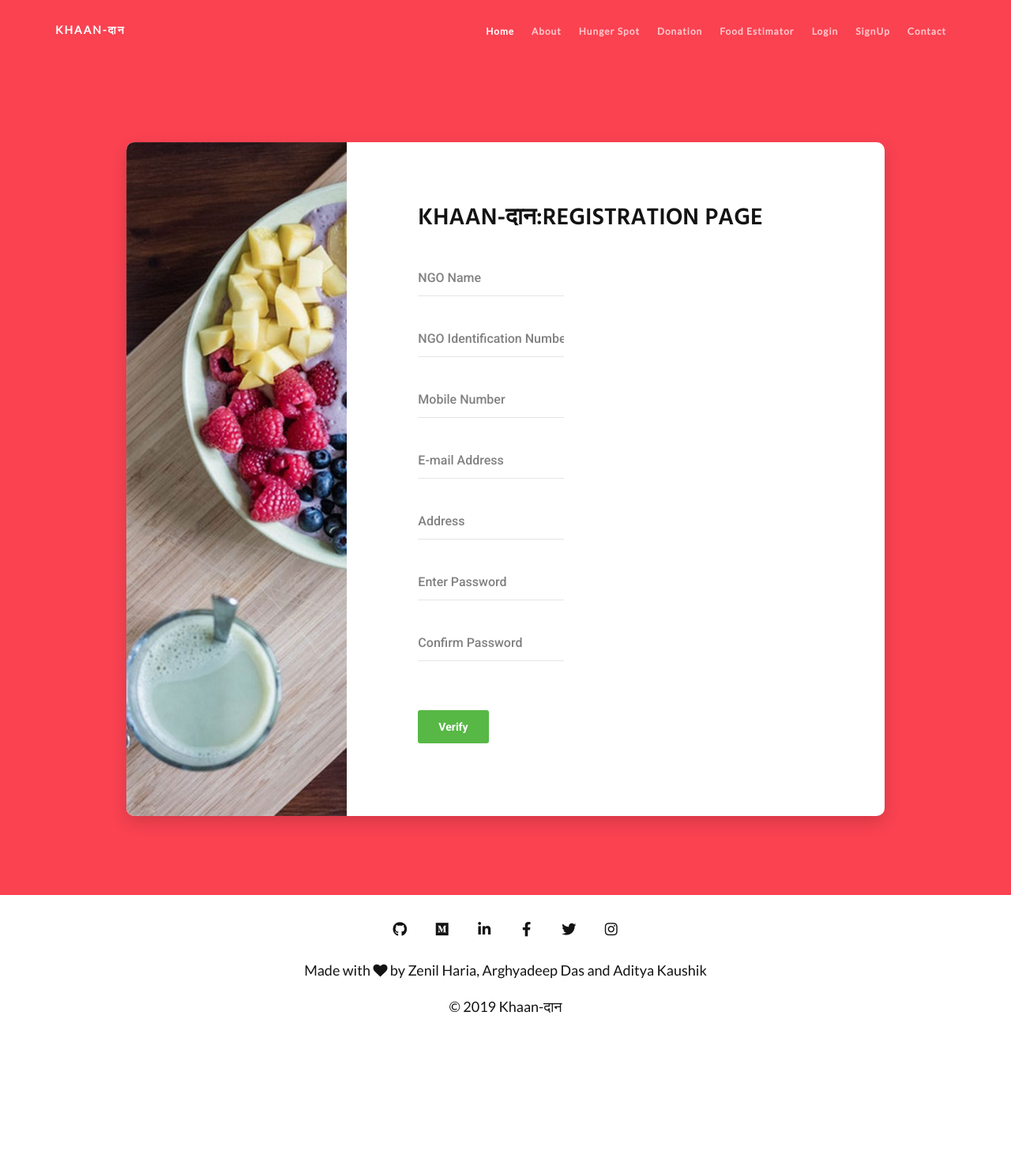
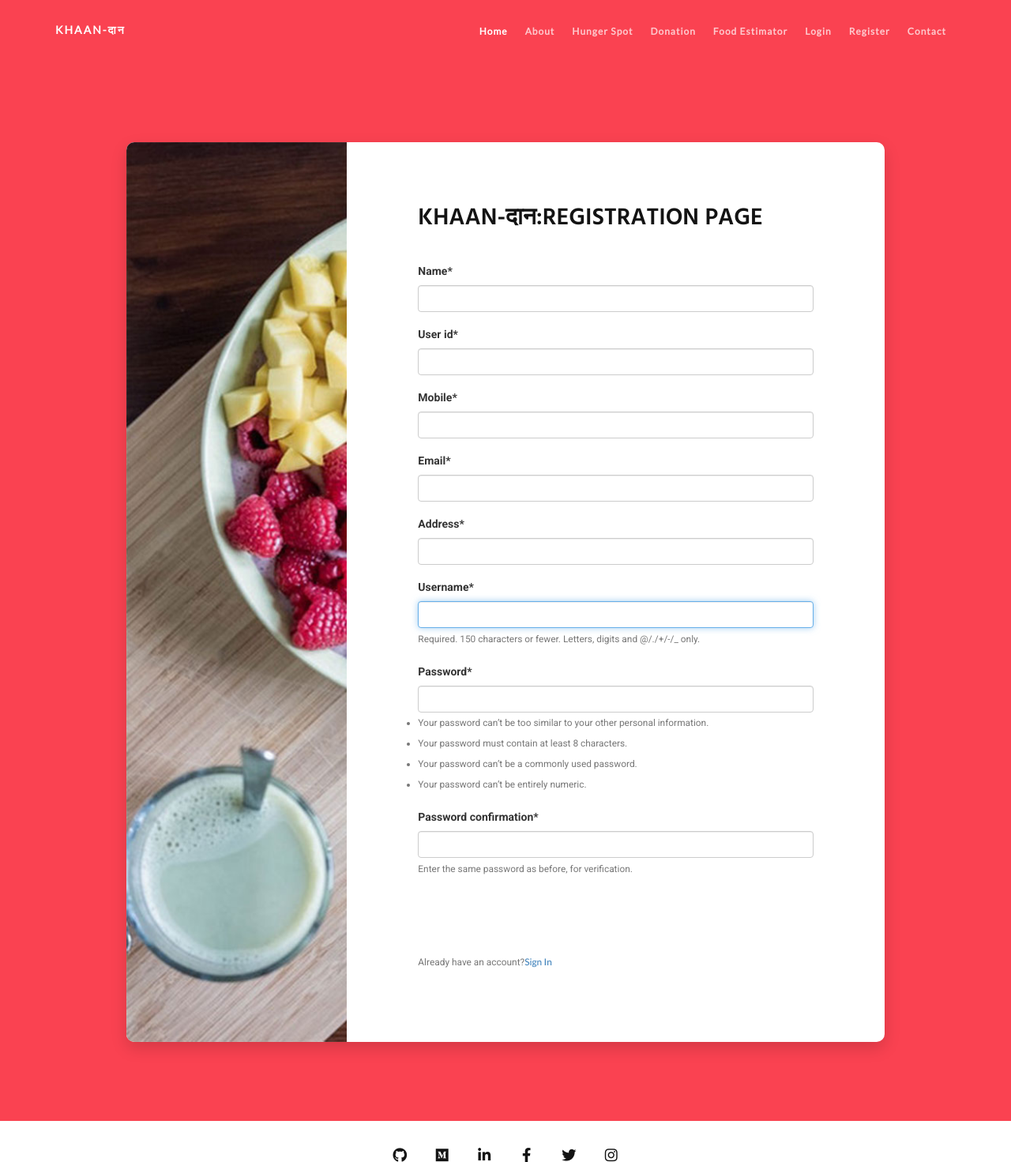
Before and after one commit to zenilharia26/KhaanDaan, a Django app: page /register/ngo in a window 1280 px wide. Shown: the top 1471 px of the page at 79% size. Before the commit the page ends 1282 px from the top, so only its background shows below. Run offline with Django 3.2, Linux system fonts and the light colour scheme; some libraries are stand-ins or nearby versions.

Commit message:
Fixed Registration partially

```diff
--- a/KhaanDaan/urls.py
+++ b/KhaanDaan/urls.py
@@ -20,10 +20,11 @@
 from django.contrib.auth import views as auth_views
 
 urlpatterns = [
-    path('admin/', admin.site.urls, name="Admin"),
-    path('', home_views.home, name="Homepage"),
+    path('admin/', admin.site.urls, name="admin"),
+    path('', home_views.home, name="home"),
     path('register/restaurant', user_views.register_restaurant, name="Register-Restaurant"),
     path('register/ngo', user_views.register_ngo, name="Register-NGO"),
     path('login/',auth_views.LoginView.as_view(template_name='users/login.html'),name='login'),
+    path('logout/',auth_views.LogoutView.as_view(template_name='users/logout.html'),name='logout'),
     path('dashboard/',auth_views.LoginView.as_view(template_name='users/dashboard.html'),name='dashboard'),
 ]
--- a/home/static/home/css/style-responsives.css
+++ b/home/static/home/css/style-responsives.css
@@ -110,7 +110,7 @@
 		margin-bottom: 50px;
 	}
 	/* PORTFOLIO */
-	#portfolio {
+	#hungerspot {
 		padding: 70px 0 60px;
 	}
 	.filter-btn {
--- a/home/static/home/css/style.css
+++ b/home/static/home/css/style.css
@@ -665,13 +665,13 @@
 }
 
 .color-heading {
-    color: #131313 !important;
+    color: #777777 !important;
 }
 
 /* 08. PORTFOLIO
 =================================================*/
 
-#profile {
+#hungerspot {
     padding: 90px 0 80px;
     background-color: #777777;
 }
--- a/home/templates/home/base.html
+++ b/home/templates/home/base.html
@@ -31,7 +31,7 @@
 					<div class="row">
 						<div class="col-sm-3">
 							<div class="logo">
-								<a href="{% url 'login' %}">Khaan-दान</a>
+								<a href="{% url 'home' %}">Khaan-दान</a>
 							</div>
 						</div>
 
@@ -50,7 +50,7 @@
 										<ul class="nav navbar-nav navbar-right">
 											<!-- navigation menu items -->
 											<li>
-												<a class="line active smoth-scroll" href="{% url 'Homepage' %}">Home</a>
+												<a class="line active smoth-scroll" href="{% url 'home' %}">Home</a>
 											</li>
 											<li>
 												<a class="line smoth-scroll" href="#about">About</a>
@@ -59,7 +59,7 @@
 												<a class="line smoth-scroll" href="#profile">Hunger Spot</a>
 											</li>
 											<li>
-												<a class="line smoth-scroll" href="#experience">Donation</a>
+												<a class="line smoth-scroll" href="#donation">Donation</a>
 											</li>
 											<li>
 												<a class="line smoth-scroll" href="#food-estimator">Food Estimator</a>
@@ -68,7 +68,7 @@
 												<a class="line smoth-scroll" href="{% url 'login' %}">Login</a>
 											</li>
 											<li>
-												<a class="line smoth-scroll" href="{% url 'Register-NGO' %}">SignUp</a>
+												<a class="line smoth-scroll" href="{% url 'Register-NGO' %}">Register</a>
 											</li>
 											<li>
 												<a class="line smoth-scroll" href="#contact">Contact</a>
@@ -92,7 +92,7 @@
 		<div class="collapse navbar-collapse" id="collapsibleNavbar">
 			<ul class="navbar-nav">
 			<li class="nav-item">
-				<a class="nav-link" href="{% url 'Homepage' %}">Home</a>
+				<a class="nav-link" href="{% url 'home' %}">Home</a>
 			</li>
 			<li class="nav-item">
 				<a class="nav-link" href="#">Order</a>
--- a/users/admin.py
+++ b/users/admin.py
@@ -1,6 +1,6 @@
 from django.contrib import admin
-from .models import Restaurant, NGO
+#from .models import Restaurant, NGO
 # Register your models here.
 
-admin.site.register(Restaurant)
-admin.site.register(NGO)
+#admin.site.register(Restaurant)
+#admin.site.register(NGO)
--- a/users/forms.py
+++ b/users/forms.py
@@ -1,16 +1,26 @@
 from django import forms
-from users.models import Restaurant, NGO
+#from users.models import Restaurant, NGO
+from django.contrib.auth.models import User
+from django.contrib.auth.forms import UserCreationForm
 
-class RestaurantForm(forms.ModelForm):
+
+class UserRegisterForm(UserCreationForm):
+    email = forms.EmailField()
+    name = forms.CharField(required=True)
+    user_id = forms.CharField(required=True)
+    mobile = forms.CharField(required=True)
+    address = forms.CharField(required=True)
+
     class Meta:
-        model = Restaurant
-        password = forms.CharField(widget=forms.PasswordInput)
-        confirm_password = forms.CharField(widget=forms.PasswordInput)
-        fields = ['name', 'rid', 'mobile_no', 'email_id', 'address', 'password']
+        model = User
+        fields = ['name', 'user_id', 'mobile', 'email', 'address','username', 'password1','password2']
 
+
+'''
 class NGOForm(forms.ModelForm):
     class Meta:
         model = NGO
         password = forms.CharField(widget=forms.PasswordInput)
         confirm_password = forms.CharField(widget=forms.PasswordInput)
         fields = ['name', 'nid', 'mobile_no', 'email_id', 'address', 'password']
+'''
--- a/users/models.py
+++ b/users/models.py
@@ -1,6 +1,9 @@
 from django.db import models
 
 # Create your models here.
+
+
+'''
 class Restaurant(models.Model):
     name = models.CharField(max_length=50)
     rid = models.IntegerField(primary_key=True)
@@ -16,3 +19,4 @@
     email_id = models.EmailField(max_length=100, null=False)
     address = models.CharField(max_length=200, null=False)
     password = models.CharField(max_length=50, null=False)
+'''
--- a/users/templates/users/dashboard.html
+++ b/users/templates/users/dashboard.html
@@ -58,7 +58,7 @@
                         </ul>
 
                         <ul class="list-unstyled CTAs">
-                            <li><a href="{% url 'Homepage' %}" >Logout</a></li>
+                            <li><a href="{% url 'home' %}" >Logout</a></li>
 
                         </ul>
                     </nav>
@@ -103,7 +103,7 @@
                                                         <ul class="nav navbar-nav navbar-right">
                                                             <!-- navigation menu items -->
                                                             <li>
-                                                                <a class="line active smoth-scroll" href="{% url 'Homepage' %}">Home</a>
+                                                                <a class="line active smoth-scroll" href="{% url 'home' %}">Home</a>
                                                             </li>
                                                             <li>
                                                                 <a class="line smoth-scroll" href="#about">About</a>
--- a/users/templates/users/register.html
+++ b/users/templates/users/register.html
@@ -2,7 +2,7 @@
 {% load static %}
 
 <!DOCTYPE html>
-<html lang="en"></html>
+<html lang="en">
 
 {% block header %}
     <script src="https://ajax.googleapis.com/ajax/libs/jquery/3.4.1/jquery.min.js"></script>
@@ -37,12 +37,22 @@
             <div class="card card-2">
                 <div class="card-heading"></div>
                 <div class="card-body">
+
                     <h2 class="title">Khaan-दान:Registration Page</h2>
+                    {% load crispy_forms_tags %}
                     <form method="POST" class="post-form">
                         {% csrf_token %}
+                        <fieldset class="form-group">
+                            {{ form|crispy }}
+                        </fieldset>
+                        <div class="form-group">
+                            <button class="btn btn--radius btn--blue" type="submit" id="submit">Register</button>
+                        </div>
+<!--
                         <div class="input-group">
                             <input class="input--style-2" type="text" placeholder="{{ name }} Name" name="name">
                         </div>
+
                         <div class="input-group">
                             {% if name == 'Restaurant' %}
                                 <input class="input--style-2" type="text" placeholder="{{ name }} Identification Number" name="rid">
@@ -50,6 +60,7 @@
                                 <input class="input--style-2" type="text" placeholder="{{ name }} Identification Number" name="nid">
                             {% endif %}
                         </div>
+
                         <div class="input-group">
                             <input class="input--style-2" type="tel" placeholder="Mobile Number" name="mobile_no">
                         </div>
@@ -65,10 +76,11 @@
                         <div class="input-group">
                                 <input class="input--style-2" type="password" placeholder="Confirm Password" name="confirm_password">
                             </div>
-                        <div class="p-t-30">
-                            <button class="btn btn--radius btn--green" type="submit" id="submit">Verify</button>
-                        </div>
+-->
                     </form>
+                    <div class="border-top pt-3">
+                        <small class="text-muted">Already have an account?<a class="ml-2" href="{% url 'login' %}">Sign In</a></small>
+                    </div>
                 </div>
             </div>
         </div>
@@ -92,4 +104,5 @@
 
 
 {% endblock content %}
+</html>
 <!-- end document-->
--- a/users/views.py
+++ b/users/views.py
@@ -1,21 +1,33 @@
-from django.shortcuts import render
-from users.forms import RestaurantForm, NGOForm
+from django.shortcuts import render,redirect
+from .forms import UserRegisterForm
+from django.contrib import messages
+
 # Create your views here.
 
 def register_restaurant(request):
     if request.method == 'POST':
-        form = RestaurantForm(request.POST)
+        form = UserRegisterForm(request.POST)
         if form.is_valid():
             form.save()
+            username=form.cleaned_data.get('name')
+            messages.success(request,f'Account created successfully for {username}!')
+            return redirect('login')
+
     else:
-        form = RestaurantForm()
+        form = UserRegisterForm()
+
+
     return render(request, 'users/register.html', {'form':form, 'name':'Restaurant'})
 
 def register_ngo(request):
     if request.method == 'POST':
-        form = NGOForm(request.POST)
+        form = UserRegisterForm(request.POST)
         if form.is_valid():
             form.save()
+            username=form.cleaned_data.get('name')
+            messages.success(request,f'Account created successfully for {username}!')
+            return redirect('login')
+
     else:
-        form = NGOForm()
+        form = UserRegisterForm()
     return render(request, 'users/register.html', {'form':form, 'name':'NGO'})
```
Also changed, not shown: KhaanDaan/settings.py (+6 -1 lines), users/templates/users/login.html (+8 -2 lines).
